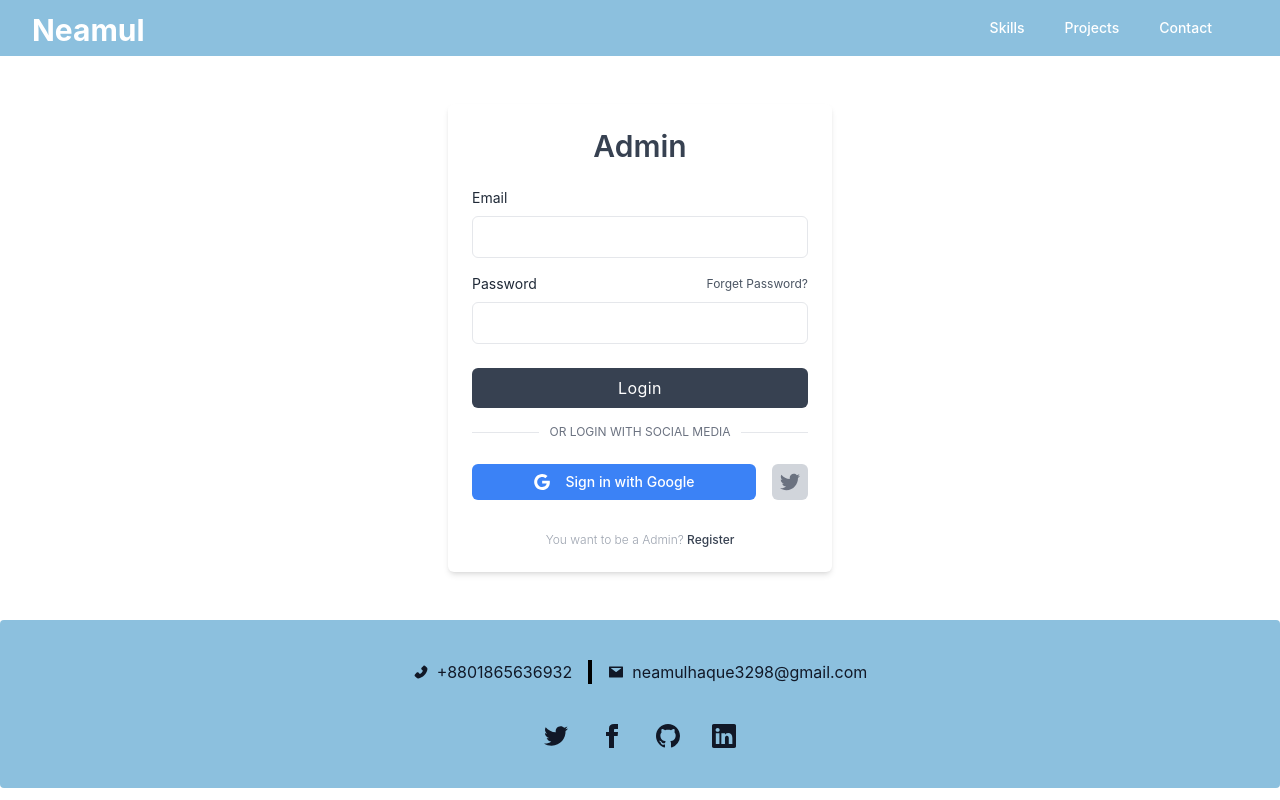
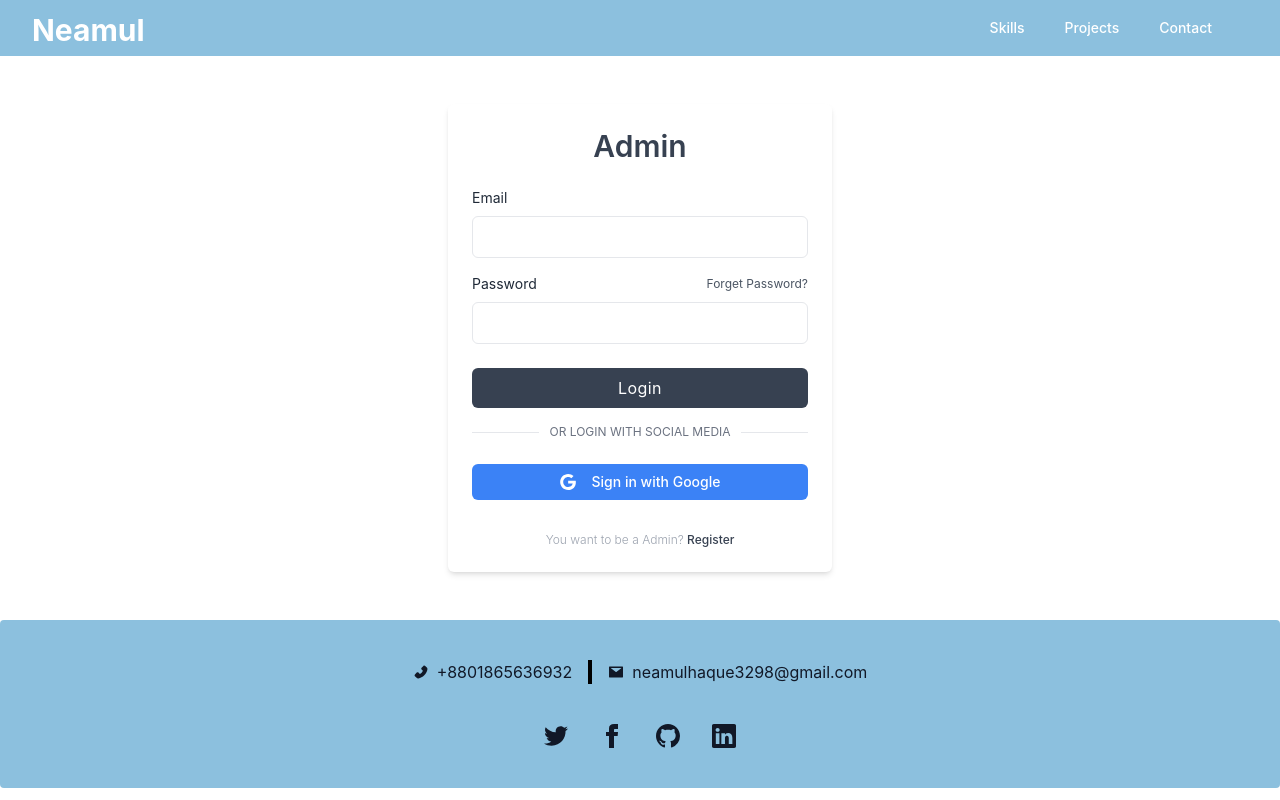
Before and after one commit to Neamul01/portfolio, a React (Create React App) app: page /admin in a window 1280 px wide. Built offline with nearby package versions, Linux system fonts and the light colour scheme.

Commit message:
twiter removed

```diff
--- a/src/components/Admin/SocialLogin.js
+++ b/src/components/Admin/SocialLogin.js
@@ -48,14 +48,6 @@ const SocialLogin = () => {
                     <span className="hidden mx-2 sm:inline">Sign in with Google</span>
                 </button>
 
-                <a href="!#"
-                    className="p-2 mx-2 text-sm font-medium text-gray-500 transition-colors duration-200 transform bg-gray-300 rounded-md hover:bg-gray-200">
-                    <svg className="w-5 h-5 fill-current" viewBox="0 0 24 24">
-                        <path
-                            d="M23.954 4.569c-.885.389-1.83.654-2.825.775 1.014-.611 1.794-1.574 2.163-2.723-.951.555-2.005.959-3.127 1.184-.896-.959-2.173-1.559-3.591-1.559-2.717 0-4.92 2.203-4.92 4.917 0 .39.045.765.127 1.124C7.691 8.094 4.066 6.13 1.64 3.161c-.427.722-.666 1.561-.666 2.475 0 1.71.87 3.213 2.188 4.096-.807-.026-1.566-.248-2.228-.616v.061c0 2.385 1.693 4.374 3.946 4.827-.413.111-.849.171-1.296.171-.314 0-.615-.03-.916-.086.631 1.953 2.445 3.377 4.604 3.417-1.68 1.319-3.809 2.105-6.102 2.105-.39 0-.779-.023-1.17-.067 2.189 1.394 4.768 2.209 7.557 2.209 9.054 0 13.999-7.496 13.999-13.986 0-.209 0-.42-.015-.63.961-.689 1.8-1.56 2.46-2.548l-.047-.02z">
-                        </path>
-                    </svg>
-                </a>
             </div>
         </div>
     );
```
